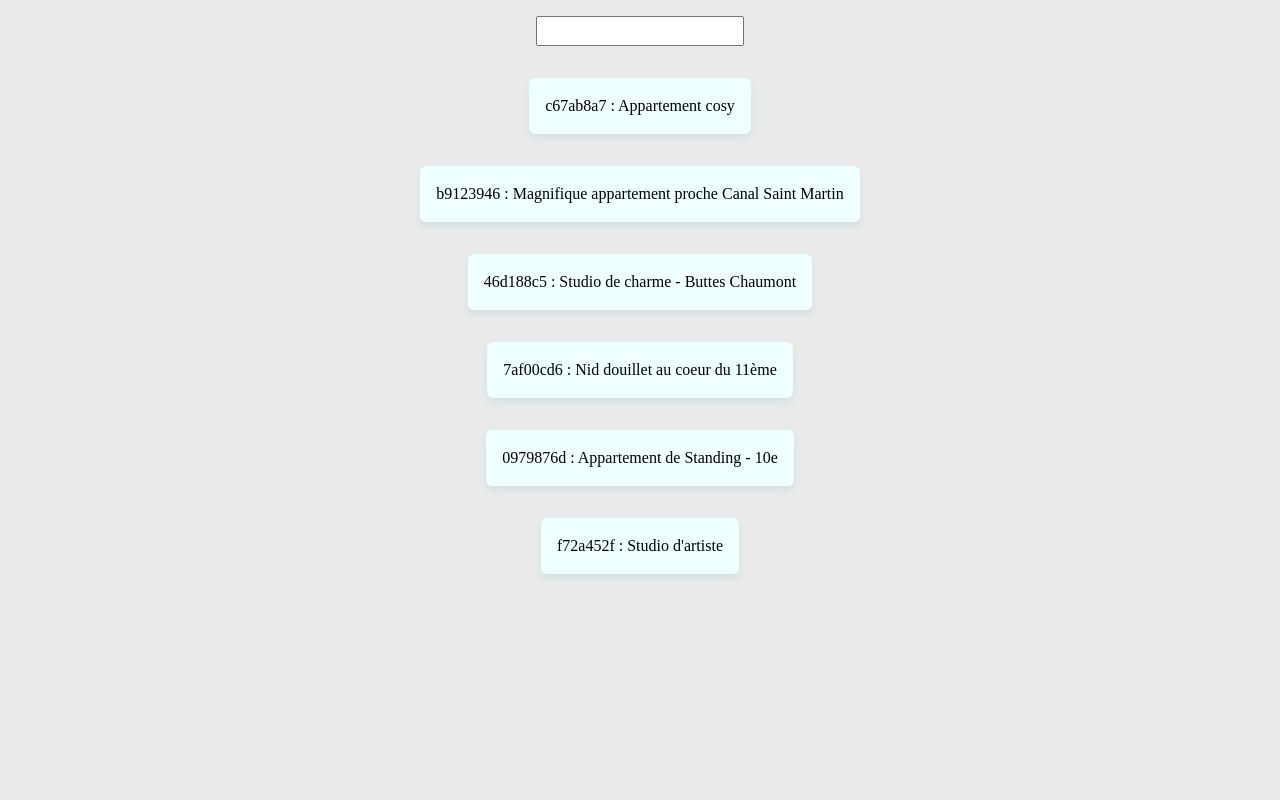
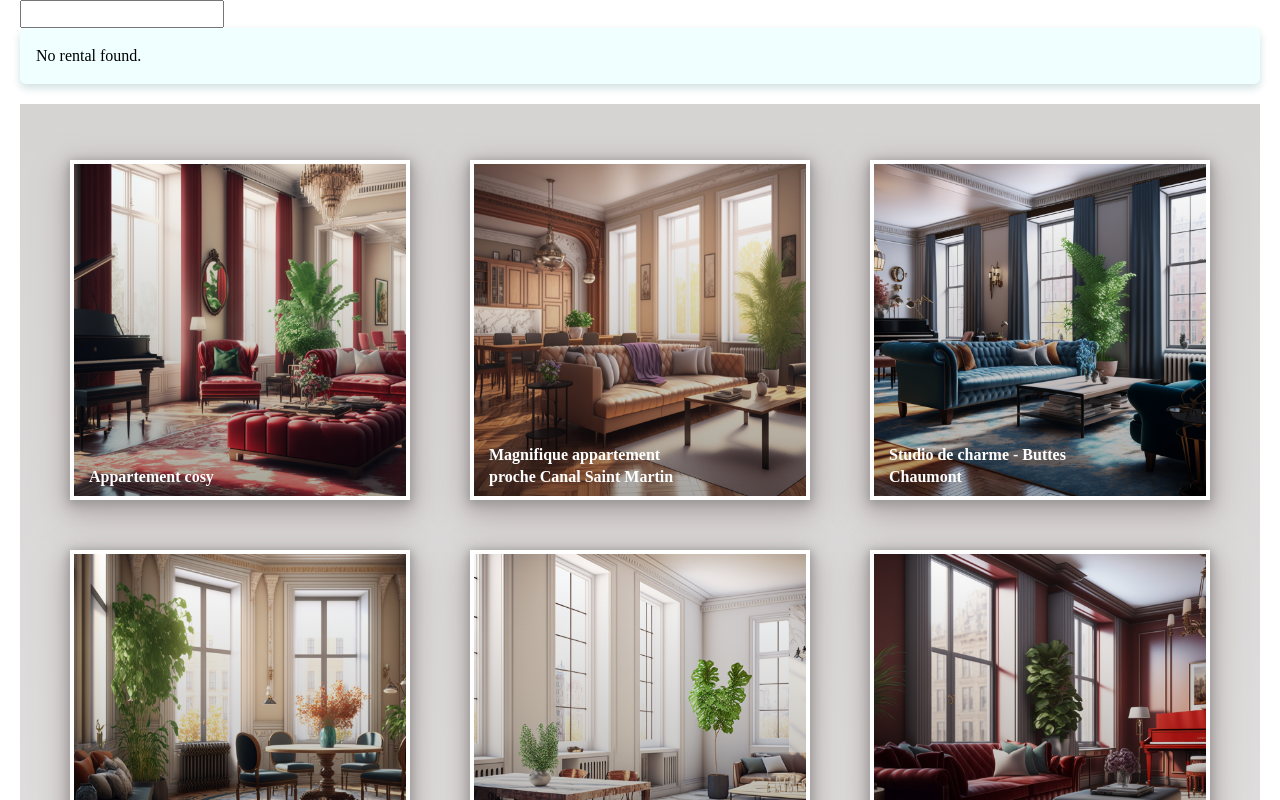
Before and after one commit to ask0ldd/Angular-SPA, an Angular app: page / in a window 1280 px wide. Shown: the top 800 px of the page. Built offline with nearby package versions, Linux system fonts and the light colour scheme.

Commit message:
gallery displayed

```diff
--- a/src/app/app.component.css
+++ b/src/app/app.component.css
@@ -1,4 +1,4 @@
-p {
+.oldp {
   background-color: azure;
   border-radius: 6px;
   padding: 1rem;
--- a/src/app/app.component.html
+++ b/src/app/app.component.html
@@ -1,16 +1,107 @@
 <style>
 .main{
+  width: 100%;
+  max-width: 1240px;
+  margin: 0 auto;
+}
+
+#gallery {
+  width: 100%;
+  background: linear-gradient(
+      180deg,
+      rgba(176, 170, 170, 0.5) -7.66%,
+      rgba(176, 170, 170, 0) 100%
+    ),
+    #f7f7f7;
+  border-radius: 0px;
+  padding: 56px 50px;
   display: flex;
-  flex-direction: column;
-  flex: 1 1 1440px;
-  max-width: 1440px;
-  height:100vh;
-  background-color: rgb(235, 235, 235);
-  margin:0 auto;
-  align-items: center;
-  padding:1rem 0;
-  row-gap: 2rem;
+  flex-direction: row;
+  flex-wrap: wrap;
+  gap: 50px 60px;
+  margin-top: 20px;
+  line-height: 138%;
+  font-weight: 600;
+  font-size: 16px;
 }
+
+#gallery .anchor {
+  flex: 1 1 340px;
+  height: 340px;
+  max-width: 340px;
+}
+
+.immocard {
+  width: 100%;
+  height: 100%;
+  border-radius: 0px;
+  border: 4px solid #ffffff;
+  overflow: hidden;
+  position: relative;
+  color: #ffffff;
+  transition-property: transform filter 2s;
+  transition-duration: 0.2s;
+  transition-timing-function: ease-in;
+  /*background-color: black;*/
+  filter: drop-shadow(0px 2px 4px #9b9797) drop-shadow(0px 4px 8px #a7a3a3)
+    drop-shadow(0px 8px 16px #bdb3b3);
+}
+
+.immocard:hover {
+  box-shadow: rgba(0, 0, 0, 0.2) 0px 20px 20px,
+    rgba(0, 0, 0, 0.12) 0px -6px 15px, rgba(0, 0, 0, 0.12) 0px 2px 3px,
+    rgba(0, 0, 0, 0.1) 0px 3px 6px, rgba(0, 0, 0, 0.03) 0px -1px 3px;
+  /*outline: 3px solid #fff;*/
+  transform: translateY(-20px);
+  transform: scale(1.05);
+  /*border-color: rgba(35, 41, 33, 0.1);*/
+}
+
+.immocard:hover .mainImg {
+  filter: brightness(115%);
+}
+
+.immocard .mainImg {
+  width: 100%;
+  height: 100%;
+  object-fit: cover;
+}
+
+.immocard::after {
+  content: "";
+  position: absolute;
+  top: 0;
+  left: 0;
+  width: 100%;
+  height: 100%;
+  background: linear-gradient(
+    180deg,
+    rgba(255, 255, 255, 0) 0%,
+    rgba(0, 0, 0, 0.35) 100%
+  );
+  z-index: 1;
+}
+
+.immocard p {
+  position: absolute;
+  left: 0;
+  bottom: 0;
+  max-width: 200px;
+  margin: 0 0 8px 15px;
+  z-index: 2;
+  /*line-height: 130%;*/
+}
+
+.immocard .favicon {
+  height: 26px;
+  width: 30px;
+  position: absolute;
+  right: 8px;
+  bottom: 7px;
+  z-index: 2;
+  padding: 5px;
+}
+
 </style>
 
 <div class="main">
@@ -24,13 +115,19 @@
     #input
     type="text"/>
   <!-- *ngIf="" : directive structurelle -->
-  <p *ngIf="selectedRental != null">{{ selectedRental.id }} : {{ selectedRental.title }}</p>
-  <p (click)="clickRental(rentalsList[0])">{{rentalsList[0].id}} : {{rentalsList[0].title}}</p>
-  <p (click)="clickRental(rentalsList[1])">{{rentalsList[1].id}} : {{rentalsList[1].title}}</p>
-  <p (click)="clickRental(rentalsList[2])">{{rentalsList[2].id}} : {{rentalsList[2].title}}</p>
-  <p (click)="clickRental(rentalsList[3])">{{rentalsList[3].id}} : {{rentalsList[3].title}}</p>
-  <p (click)="clickRental(rentalsList[4])">{{rentalsList[4].id}} : {{rentalsList[4].title}}</p>
-  <p (click)="clickRental(rentalsList[5])">{{rentalsList[5].id}} : {{rentalsList[5].title}}</p>
+  <p class="oldp" *ngIf="selectedRental != null">{{ selectedRental.id }} : {{ selectedRental.title }}</p>
+  <p class="oldp" *ngIf="selectedRental == null">No rental found.</p>
+  <!-- <p *ngFor="let rental of rentalsList" (click)="clickRental(rental)">{{rental.id}} : {{rental.title}}</p>-->
+
+  <div id="gallery">
+    <div *ngFor="let rental of rentalsList" class="anchor">
+      <article class="immocard">
+        <img class='mainImg' src="../assets/{{rental.cover}}" alt="Appartement cosy"/>
+        <p>{{rental.title}}</p>
+      </article>
+    </div>
+  </div>
+
 </div>
 
 <router-outlet></router-outlet>
--- a/src/styles.css
+++ b/src/styles.css
@@ -1,51 +1,25 @@
-/* You can add global styles to this file, and also import other style files */
-/*
-  1. Use a more-intuitive box-sizing model.
-*/
 *,
 *::before,
 *::after {
   box-sizing: border-box;
+  margin: 0px;
+  padding: 0px;
+  text-decoration: none;
+  list-style: none;
 }
-/*
-    2. Remove default margin
-  */
-* {
-  margin: 0;
-}
-/*
-    Typographic tweaks!
-    3. Add accessible line-height
-    4. Improve text rendering
-  */
+
 body {
   line-height: 1.5;
   -webkit-font-smoothing: antialiased;
-  background-color: rgb(217, 219, 228);
 }
-/*
-    5. Improve media defaults
-  */
-img,
-picture,
-video,
-canvas,
-svg {
-  display: block;
-  max-width: 100%;
-}
-/*
-    6. Remove built-in form typography styles
-  */
+
 input,
 button,
 textarea,
 select {
   font: inherit;
 }
-/*
-    7. Avoid text overflows
-  */
+
 p,
 h1,
 h2,
@@ -55,9 +29,7 @@ h5,
 h6 {
   overflow-wrap: break-word;
 }
-/*
-    8. Create a root stacking context
-  */
+
 #root,
 #__next {
   isolation: isolate;
```
